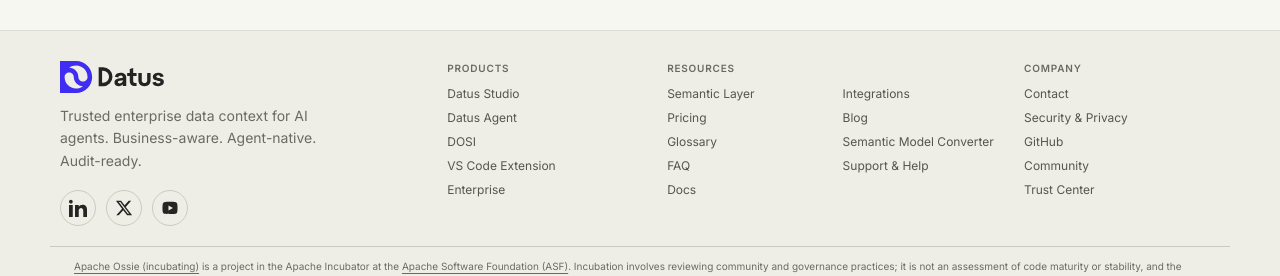
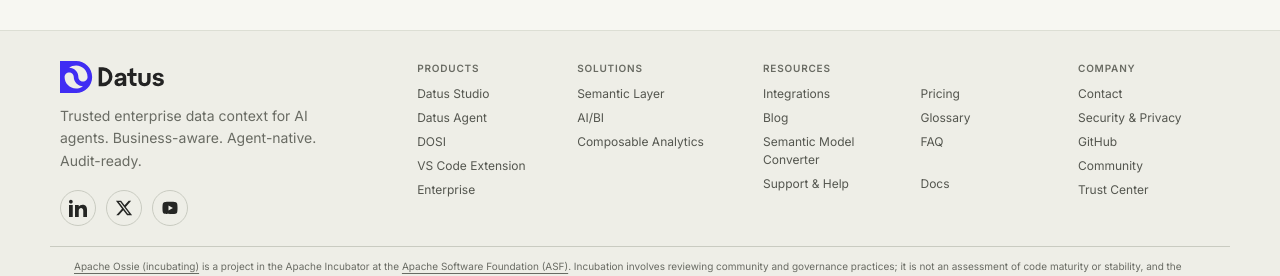
Before and after one commit to Datus-ai/Datus-website, a React (Vite) app: page / in a window 1280 px wide. Shown: the part 6322-6598 px from the top of the page. Built offline with nearby package versions, Linux system fonts and the light colour scheme; no server answers.

Commit message:
List solution pages in footer

```diff
--- a/src/components/Footer.css
+++ b/src/components/Footer.css
@@ -13,7 +13,7 @@
   margin: 0 auto;
   padding: 30px 24px 20px;
   display: grid;
-  grid-template-columns: 1fr 2.2fr;
+  grid-template-columns: 1fr 2.5fr;
   gap: 36px;
 }
 
@@ -67,8 +67,8 @@
 
 .site-footer__cols {
   display: grid;
-  grid-template-columns: 1fr 1.7fr 1fr;
-  gap: 24px;
+  grid-template-columns: 1.1fr 1.3fr 2.3fr 1.1fr;
+  gap: 18px;
 }
 
 .site-footer__heading {
@@ -89,7 +89,7 @@
   gap: 6px;
 }
 
-.site-footer__col:nth-child(2) ul { display:grid; grid-template-columns:1fr 1fr; gap:6px 18px; }
+.site-footer__col:nth-child(3) ul { display:grid; grid-template-columns:1fr 1fr; gap:6px 18px; }
 
 .site-footer__col a {
   color: #cbd5e1;
@@ -125,12 +125,15 @@
   color: #94a3b8;
 }
 
-@media (max-width: 760px) {
+@media (max-width: 1100px) {
   .site-footer__inner {
     grid-template-columns: 1fr;
     gap: 36px;
     padding-top: 28px;
   }
+}
+
+@media (max-width: 760px) {
   .site-footer__cols {
     gap: 24px;
   }
@@ -147,8 +150,8 @@
 
 @media(max-width:760px){
  .site-footer__cols{grid-template-columns:1fr 1fr;gap:22px}
- .site-footer__col:nth-child(2){grid-column:1/-1;grid-row:2}
- .site-footer__col:nth-child(3){grid-column:2;grid-row:1}
+ .site-footer__col:nth-child(3){grid-column:1/-1;grid-row:2}
+ .site-footer__col:nth-child(4){grid-column:1/-1;grid-row:3}
  .site-footer__tagline{font-size:12px;max-width:40ch}
  .site-footer__apache{font-size:10px;line-height:1.55}
 }
--- a/src/components/Footer.tsx
+++ b/src/components/Footer.tsx
@@ -44,9 +44,17 @@ const Footer = ({ logoSrc = "/logo_dark.svg" }: { logoSrc?: string }) => {
           </div>
 
           <div className="site-footer__col">
+            <h3 className="site-footer__heading">{UI[locale].nav.solutions}</h3>
+            <ul>
+              <li><a href={l("/solutions/semantic-layer/")}>{UI[locale].nav.semanticLayer}</a></li>
+              <li><a href={l("/solutions/ai-bi/")}>{UI[locale].nav.aiBi}</a></li>
+              <li><a href={l("/solutions/composable-analytics/")}>{UI[locale].nav.composableAnalytics}</a></li>
+            </ul>
+          </div>
+
+          <div className="site-footer__col">
             <h3 className="site-footer__heading">{t.resources}</h3>
             <ul>
-              <li><a href={l("/solutions/semantic-layer/")}>{UI[locale].nav.semanticLayer}</a></li>
               <li><a href={l("/integrations/")}>{t.integrations}</a></li>
               <li><a href={l("/pricing/")}>{t.pricing}</a></li>
               {/* The blog is English-only — no /zh mirror, so the href is left bare. */}
```
